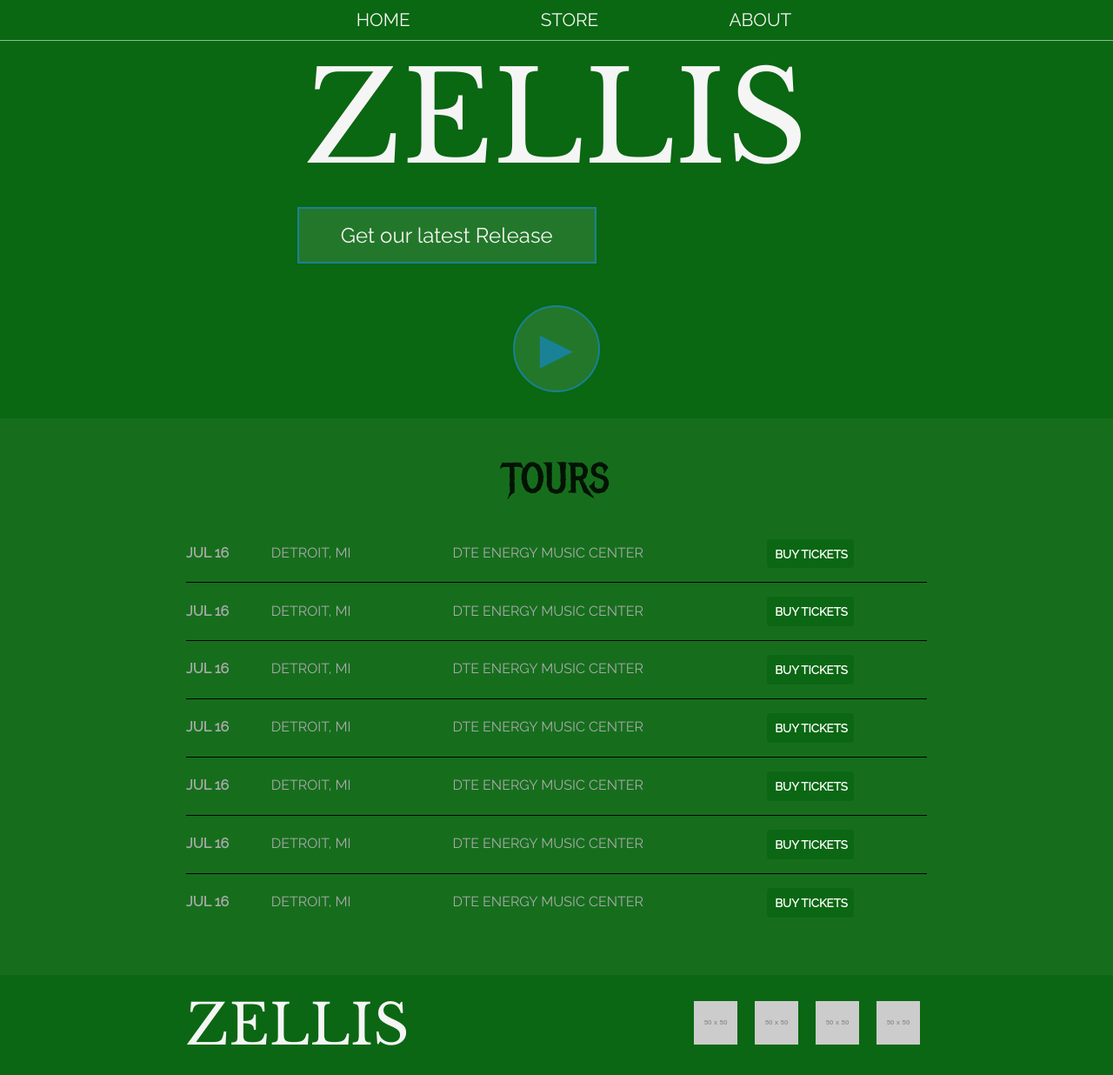
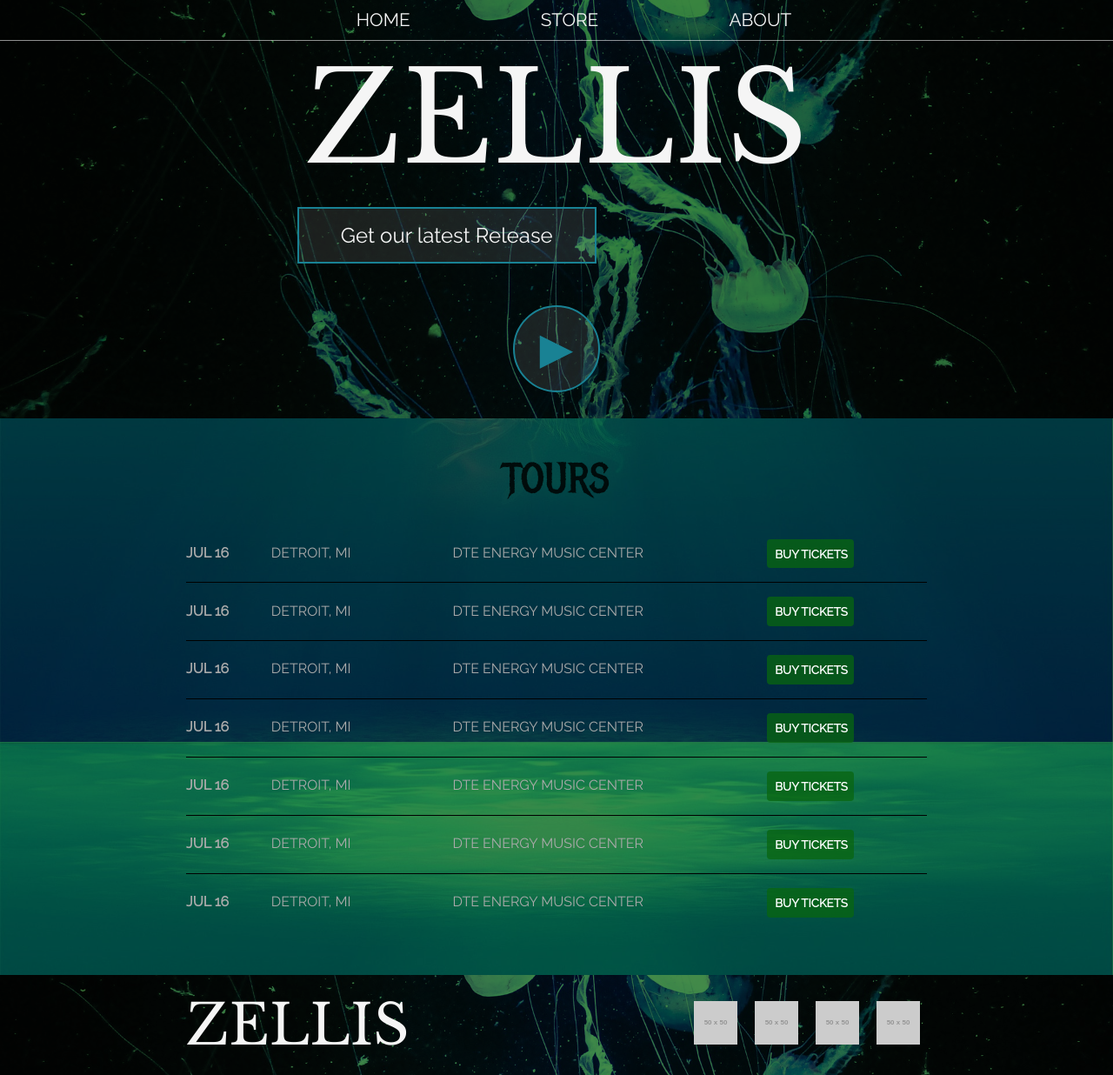
Before and after one commit to Dillonzellis/BandStore, a plain HTML site: page index.html in a window 1280 px wide. Shown: the whole page at 87% size. Drawn offline with nearby package versions, Linux system fonts and the light colour scheme; placeholder pictures from the web are drawn by us.

Commit message:
Update styles.css
img tags paths fixed

```diff
--- a/styles.css
+++ b/styles.css
@@ -12,7 +12,7 @@
 html, body{
     margin: 0;
     padding: 0;
-    background-image: url(/Zellis-Store/BandStore/img/jellyfish-deepwater.jpg);
+    background-image: url(/BandStore/img/jellyfish-deepwater.jpg);
     background-color: rgba(8, 102, 16, 0.76);
     background-blend-mode: multiply;
     background-position: top;
@@ -53,7 +53,7 @@ html, body{
 }
 
 .main-header{
-    background-image: url("/Zellis-Store/BandStore/img/jellyfish-4560261_1920.jpg");
+    background-image: url(/BandStore/img/jellyfish-4560261_1920.jpg);
     background-size: cover;
     background-position: bottom;
     background-color: rgba(8, 102, 16, 0.8);
@@ -104,7 +104,7 @@ html, body{
 }
 
 .main-footer{
-    background-image: url("/Zellis-Store/BandStore/img/jellyfish-4560261_1920.jpg");
+    background-image: url(/BandStore/img/jellyfish-4560261_1920.jpg);
     background-color: rgba(8, 102, 16, 0.76);
     background-blend-mode: multiply;
     background-position: center;
```
